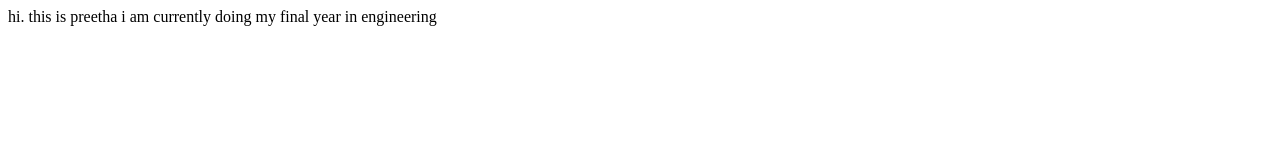
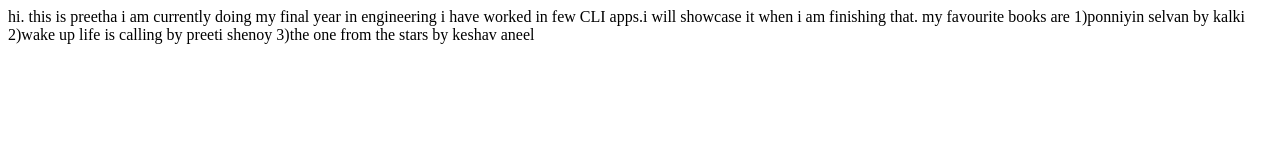
Before and after one commit to preethasri/preethaportfolio, a plain HTML site: page index.html in a window 1280 px wide. Drawn offline with Linux system fonts and the light colour scheme.

Commit message:
project-addinng my fav book

```diff
--- a/index.html
+++ b/index.html
@@ -19,6 +19,11 @@
         <![endif]-->
         hi. this is preetha
         i am currently doing my final year in engineering
+        i have worked in few CLI apps.i will showcase it when i am finishing that.
+        my favourite books are
+        1)ponniyin selvan by kalki
+        2)wake up life is calling by preeti shenoy
+        3)the one from the stars by keshav aneel
 
         <script src="" async defer></script>
     </body>
```
